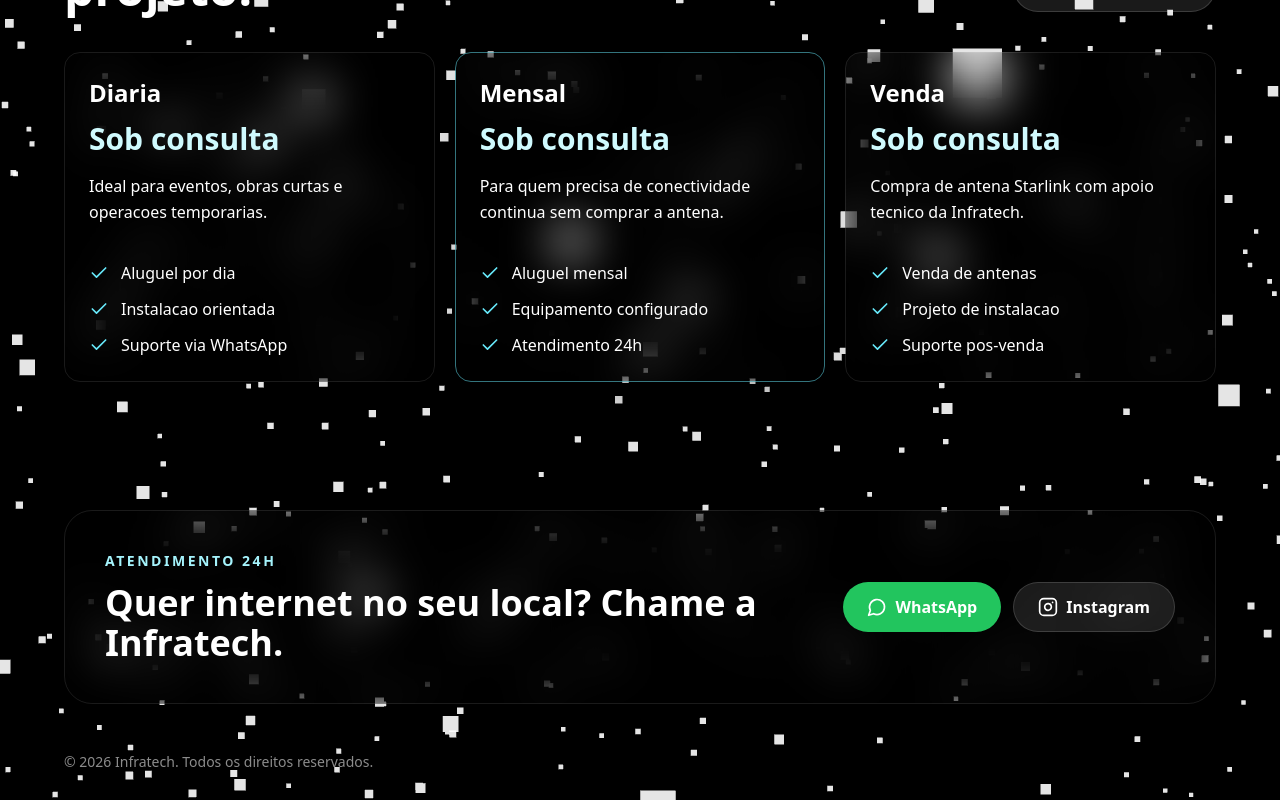
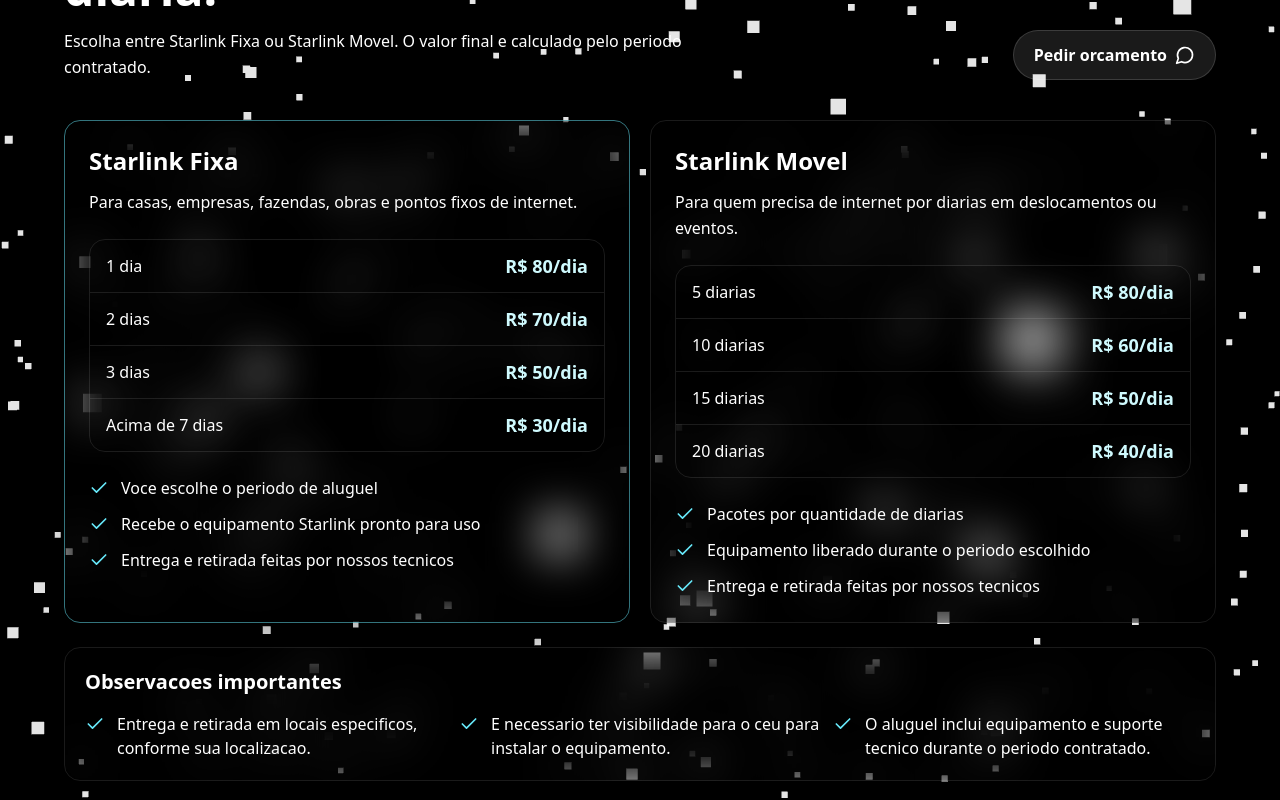
Before and after one commit to infratechmt/homepage-infratech, a React (Vite) app: page / in a window 1280 px wide. Shown: the part 1560-2360 px from the top of the page. Built offline with nearby package versions, Linux system fonts and the light colour scheme; the HTML template or start-up script is replaced by a standard one.

Commit message:
Atualiza estrutura de preços para incluir planos de aluguel de Starlink Fixa e Starlink Móvel, com descrição e períodos detalhados.

```diff
--- a/src/components/InfratechLanding.tsx
+++ b/src/components/InfratechLanding.tsx
@@ -44,25 +44,37 @@
   },
 ];
 
-const prices = [
+const rentalPlans = [
   {
-    name: "Diaria",
-    price: "Sob consulta",
-    description: "Ideal para eventos, obras curtas e operacoes temporarias.",
-    features: ["Aluguel por dia", "Instalacao orientada", "Suporte via WhatsApp"],
+    name: "Starlink Fixa",
+    description: "Para casas, empresas, fazendas, obras e pontos fixos de internet.",
+    featured: true,
+    periods: [
+      { label: "1 dia", value: "R$ 80/dia" },
+      { label: "2 dias", value: "R$ 70/dia" },
+      { label: "3 dias", value: "R$ 50/dia" },
+      { label: "Acima de 7 dias", value: "R$ 30/dia" },
+    ],
+    features: [
+      "Voce escolhe o periodo de aluguel",
+      "Recebe o equipamento Starlink pronto para uso",
+      "Entrega e retirada feitas por nossos tecnicos",
+    ],
   },
   {
-    name: "Mensal",
-    price: "Sob consulta",
-    description: "Para quem precisa de conectividade continua sem comprar a antena.",
-    features: ["Aluguel mensal", "Equipamento configurado", "Atendimento 24h"],
-    featured: true,
-  },
-  {
-    name: "Venda",
-    price: "Sob consulta",
-    description: "Compra de antena Starlink com apoio tecnico da Infratech.",
-    features: ["Venda de antenas", "Projeto de instalacao", "Suporte pos-venda"],
+    name: "Starlink Movel",
+    description: "Para quem precisa de internet por diarias em deslocamentos ou eventos.",
+    periods: [
+      { label: "5 diarias", value: "R$ 80/dia" },
+      { label: "10 diarias", value: "R$ 60/dia" },
+      { label: "15 diarias", value: "R$ 50/dia" },
+      { label: "20 diarias", value: "R$ 40/dia" },
+    ],
+    features: [
+      "Pacotes por quantidade de diarias",
+      "Equipamento liberado durante o periodo escolhido",
+      "Entrega e retirada feitas por nossos tecnicos",
+    ],
   },
 ];
 
@@ -236,8 +248,12 @@
                   Tabela de precos
                 </p>
                 <h2 className="mt-3 text-3xl font-bold md:text-5xl">
-                  Escolha o formato do seu projeto.
+                  Aluguel de Starlink por diaria.
                 </h2>
+                <p className="mt-4 max-w-2xl leading-relaxed text-white/72">
+                  Escolha entre Starlink Fixa ou Starlink Movel. O valor final e calculado pelo
+                  periodo contratado.
+                </p>
               </div>
               <a
                 href={waLink}
@@ -250,8 +266,8 @@
               </a>
             </div>
 
-            <div className="mt-10 grid gap-5 md:grid-cols-3">
-              {prices.map((plan) => (
+            <div className="mt-10 grid gap-5 md:grid-cols-2">
+              {rentalPlans.map((plan) => (
                 <motion.article
                   key={plan.name}
                   initial={{ opacity: 0, y: 18 }}
@@ -265,8 +281,20 @@
                   }`}
                 >
                   <h3 className="text-2xl font-bold">{plan.name}</h3>
-                  <p className="mt-3 text-3xl font-extrabold text-cyan-100">{plan.price}</p>
-                  <p className="mt-4 min-h-16 leading-relaxed text-white/72">{plan.description}</p>
+                  <p className="mt-3 leading-relaxed text-white/72">{plan.description}</p>
+
+                  <div className="mt-6 overflow-hidden rounded-2xl border border-white/10">
+                    {plan.periods.map((period) => (
+                      <div
+                        key={period.label}
+                        className="grid grid-cols-[1fr_auto] items-center gap-4 border-b border-white/10 bg-black/20 px-4 py-3 last:border-b-0"
+                      >
+                        <span className="text-white/78">{period.label}</span>
+                        <strong className="text-lg text-cyan-100">{period.value}</strong>
+                      </div>
+                    ))}
+                  </div>
+
                   <div className="mt-6 space-y-3">
                     {plan.features.map((feature) => (
                       <div key={feature} className="flex items-center gap-3 text-white/86">
@@ -277,6 +305,22 @@
                   </div>
                 </motion.article>
               ))}
+            </div>
+
+            <div className="mt-6 rounded-2xl border border-white/10 bg-white/7 p-5 backdrop-blur-xl">
+              <h3 className="text-xl font-semibold">Observacoes importantes</h3>
+              <div className="mt-4 grid gap-3 md:grid-cols-3">
+                {[
+                  "Entrega e retirada em locais especificos, conforme sua localizacao.",
+                  "E necessario ter visibilidade para o ceu para instalar o equipamento.",
+                  "O aluguel inclui equipamento e suporte tecnico durante o periodo contratado.",
+                ].map((note) => (
+                  <div key={note} className="flex gap-3 text-white/78">
+                    <Check className="mt-0.5 h-5 w-5 shrink-0 text-cyan-300" />
+                    <span>{note}</span>
+                  </div>
+                ))}
+              </div>
             </div>
           </div>
         </section>
```
